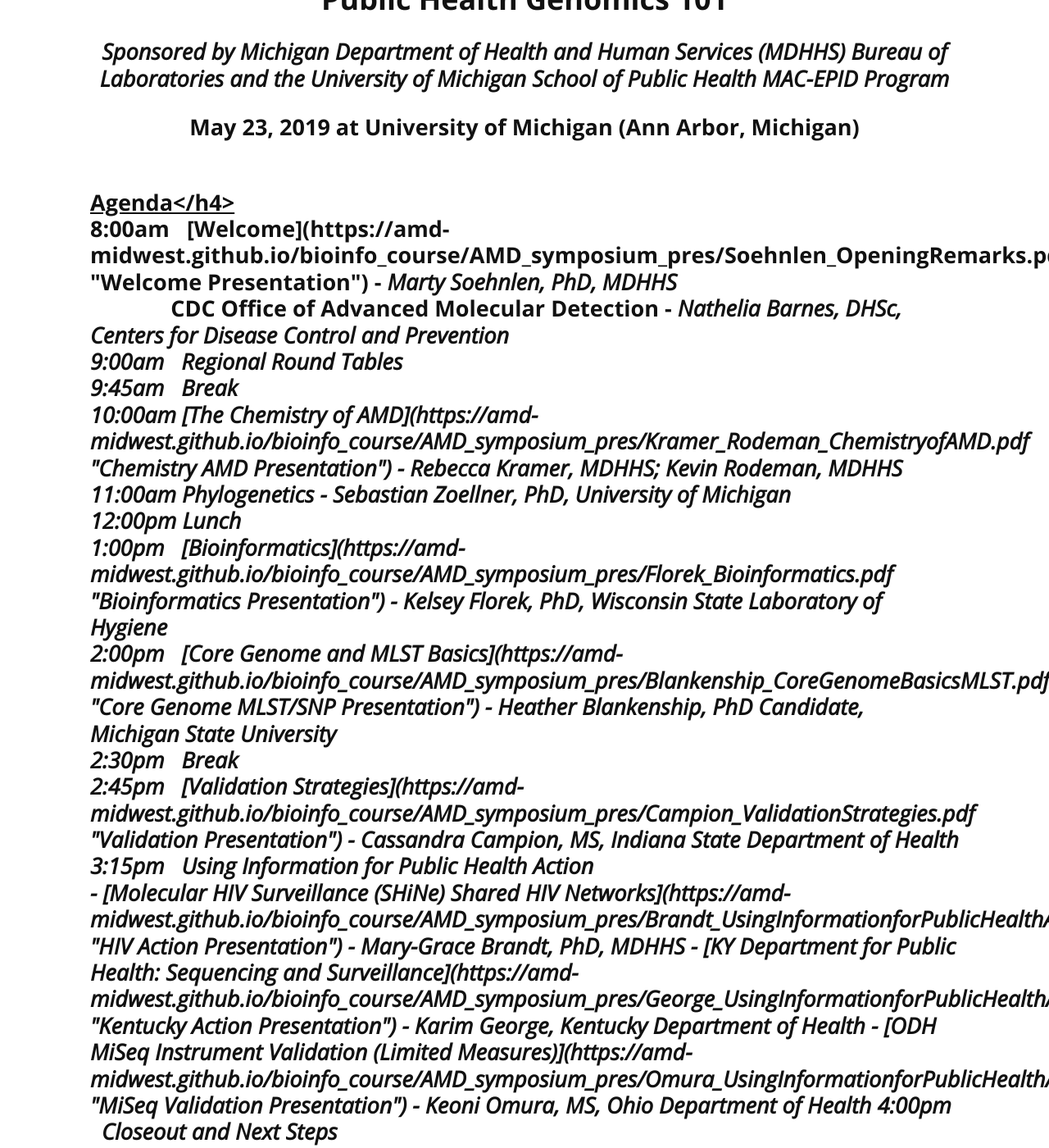
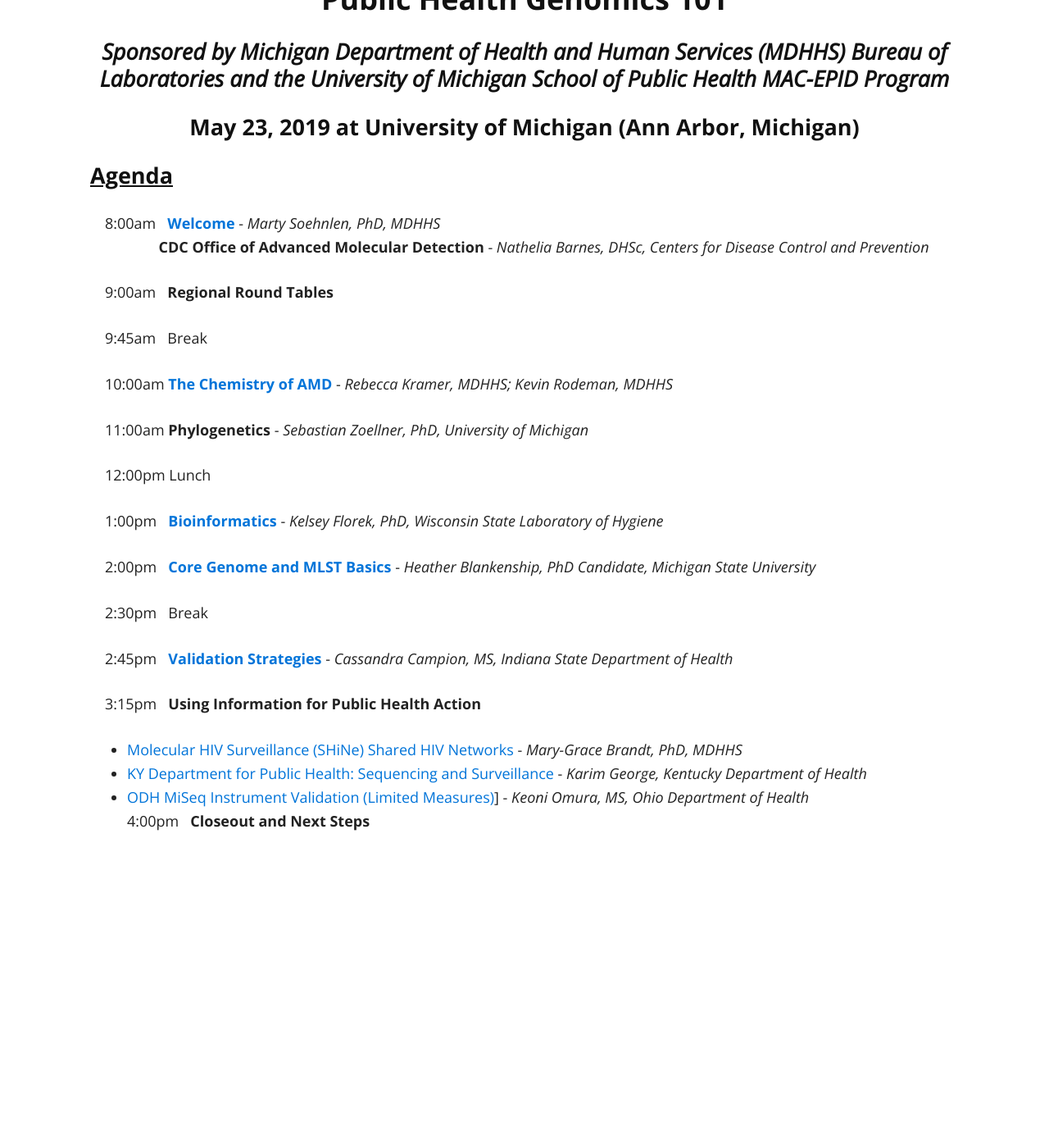
Before and after one commit to StaPH-B/midwest-region, a Jekyll site: the page built from AMD_symposium_5_23_19.md, in a window 1280 px wide and 1400 px high, scrolled down 905 px. Shown: the whole window at 82% size. Built offline with Jekyll 4.4.1, drawn with Linux system fonts in a browser that asks for light colours; nearby versions of some CDN libraries; after the commit the page ends 2010 px from its top, so only the background shows below that.

```diff
--- a/AMD_symposium_5_23_19.md
+++ b/AMD_symposium_5_23_19.md
@@ -1,42 +1,40 @@
 ---
 layout: default
 ---
-<h1 align="center"> Midwest Advanced Molecular Detection (AMD) Training Symposium
+<h1 align="center"> Midwest Advanced Molecular Detection (AMD) Training Symposium</h1>
 
-<h3 align="center">Public Health Genomics 101
-<h4 align="center"><i>Sponsored by Michigan Department of Health and Human Services (MDHHS) Bureau of Laboratories and the University of Michigan School of Public Health MAC-EPID Program</i>
-<h4 align="center">May 23, 2019 at University of Michigan (Ann Arbor, Michigan)
+<h3 align="center">Public Health Genomics 101</h3>
+<h4 align="center"><i>Sponsored by Michigan Department of Health and Human Services (MDHHS) Bureau of Laboratories and the University of Michigan School of Public Health MAC-EPID Program</i></h4>
+<h4 align="center">May 23, 2019 at University of Michigan (Ann Arbor, Michigan)</h4>
 
-<br>
-<br>
 
-<h4><u> Agenda</h4></u>
-<br>
 
-8:00am &nbsp; <b>[Welcome](https://amd-midwest.github.io/bioinfo_course/AMD_symposium_pres/Soehnlen_OpeningRemarks.pdf "Welcome Presentation")</b> - <i>Marty Soehnlen, PhD, MDHHS </i><br>
-&nbsp;&nbsp;&nbsp;&nbsp;&nbsp;&nbsp;&nbsp;&nbsp;&nbsp;&nbsp;&nbsp;&nbsp;&nbsp; <b> CDC Office of Advanced Molecular Detection </b> - <i> Nathelia Barnes, DHSc, Centers for Disease Control and Prevention<br>
+<h4><u> Agenda</u></h4>
 
-9:00am &nbsp; <b>Regional Round Tables</b><br>
+8:00am &nbsp; <b><a href="https://amd-midwest.github.io/bioinfo_course/AMD_symposium_pres/Soehnlen_OpeningRemarks.pdf">Welcome</a></b> - <i>Marty Soehnlen, PhD, MDHHS </i><br />
+&nbsp;&nbsp;&nbsp;&nbsp;&nbsp;&nbsp;&nbsp;&nbsp;&nbsp;&nbsp;&nbsp;&nbsp;&nbsp; <b> CDC Office of Advanced Molecular Detection </b> - <i> Nathelia Barnes, DHSc, Centers for Disease Control and Prevention </i><br />
 
-9:45am &nbsp; Break<br>
+9:00am &nbsp; <b>Regional Round Tables</b><br />
 
-10:00am <b>[The Chemistry of AMD](https://amd-midwest.github.io/bioinfo_course/AMD_symposium_pres/Kramer_Rodeman_ChemistryofAMD.pdf "Chemistry AMD Presentation")</b> - <i>Rebecca Kramer, MDHHS; Kevin Rodeman, MDHHS</i><br>
+9:45am &nbsp; Break<br />
 
-11:00am <b>Phylogenetics</b> - <i>Sebastian Zoellner, PhD, University of Michigan</i><br>
+10:00am <b><a href="https://amd-midwest.github.io/bioinfo_course/AMD_symposium_pres/Kramer_Rodeman_ChemistryofAMD.pdf">The Chemistry of AMD</a> </b> - <i>Rebecca Kramer, MDHHS; Kevin Rodeman, MDHHS</i><br />
 
-12:00pm Lunch<br>
+11:00am <b>Phylogenetics</b> - <i>Sebastian Zoellner, PhD, University of Michigan</i><br />
 
-1:00pm &nbsp; <b>[Bioinformatics](https://amd-midwest.github.io/bioinfo_course/AMD_symposium_pres/Florek_Bioinformatics.pdf "Bioinformatics Presentation")</b> - <i>Kelsey Florek, PhD, Wisconsin State Laboratory of Hygiene</i><br>
+12:00pm Lunch<br />
 
-2:00pm &nbsp; <b>[Core Genome and MLST Basics](https://amd-midwest.github.io/bioinfo_course/AMD_symposium_pres/Blankenship_CoreGenomeBasicsMLST.pdf "Core Genome MLST/SNP Presentation")</b> - <i> Heather Blankenship, PhD Candidate, Michigan State University</i><br>
+1:00pm &nbsp; <b><a href="https://amd-midwest.github.io/bioinfo_course/AMD_symposium_pres/Florek_Bioinformatics.pdf">Bioinformatics</a></b> - <i>Kelsey Florek, PhD, Wisconsin State Laboratory of Hygiene</i><br />
 
-2:30pm &nbsp; Break<br>
+2:00pm &nbsp; <b><a href="https://amd-midwest.github.io/bioinfo_course/AMD_symposium_pres/Blankenship_CoreGenomeBasicsMLST.pdf">Core Genome and MLST Basics</a></b> - <i> Heather Blankenship, PhD Candidate, Michigan State University</i><br />
 
-2:45pm &nbsp; <b>[Validation Strategies](https://amd-midwest.github.io/bioinfo_course/AMD_symposium_pres/Campion_ValidationStrategies.pdf "Validation Presentation")</b> - <i> Cassandra Campion, MS, Indiana State Department of Health</i><br>
+2:30pm &nbsp; Break<br />
 
-3:15pm &nbsp; <b> Using Information for Public Health Action </b><br>
-- [Molecular HIV Surveillance (SHiNe) Shared HIV Networks](https://amd-midwest.github.io/bioinfo_course/AMD_symposium_pres/Brandt_UsingInformationforPublicHealthAction.pdf "HIV Action Presentation") - <i> Mary-Grace Brandt, PhD, MDHHS </i>
-- [KY Department for Public Health: Sequencing and Surveillance](https://amd-midwest.github.io/bioinfo_course/AMD_symposium_pres/George_UsingInformationforPublicHealthAction.pdf "Kentucky Action Presentation") - <i> Karim George, Kentucky Department of Health </i>
-- [ODH MiSeq Instrument Validation (Limited Measures)](https://amd-midwest.github.io/bioinfo_course/AMD_symposium_pres/Omura_UsingInformationforPublicHealthAction.pdf "MiSeq Validation Presentation") - <i> Keoni Omura, MS, Ohio Department of Health</i>
+2:45pm &nbsp; <b><a href="https://amd-midwest.github.io/bioinfo_course/AMD_symposium_pres/Campion_ValidationStrategies.pdf">Validation Strategies</a></b> - <i> Cassandra Campion, MS, Indiana State Department of Health</i><br />
 
-4:00pm &nbsp; <b>Closeout and Next Steps</b><br>
+3:15pm &nbsp; <b> Using Information for Public Health Action </b><br />
+<ul> <li><a href="https://amd-midwest.github.io/bioinfo_course/AMD_symposium_pres/Brandt_UsingInformationforPublicHealthAction.pdf">Molecular HIV Surveillance (SHiNe) Shared HIV Networks</a> - <i> Mary-Grace Brandt, PhD, MDHHS </i></li>
+  <li><a href="https://amd-midwest.github.io/bioinfo_course/AMD_symposium_pres/George_UsingInformationforPublicHealthAction.pdf">KY Department for Public Health: Sequencing and Surveillance</a> - <i> Karim George, Kentucky Department of Health </i></li>
+  <li><a href="https://amd-midwest.github.io/bioinfo_course/AMD_symposium_pres/Omura_UsingInformationforPublicHealthAction.pdf">ODH MiSeq Instrument Validation (Limited Measures)</a>] - <i> Keoni Omura, MS, Ohio Department of Health</i></li>
+
+4:00pm &nbsp; <b>Closeout and Next Steps</b><br />
```
